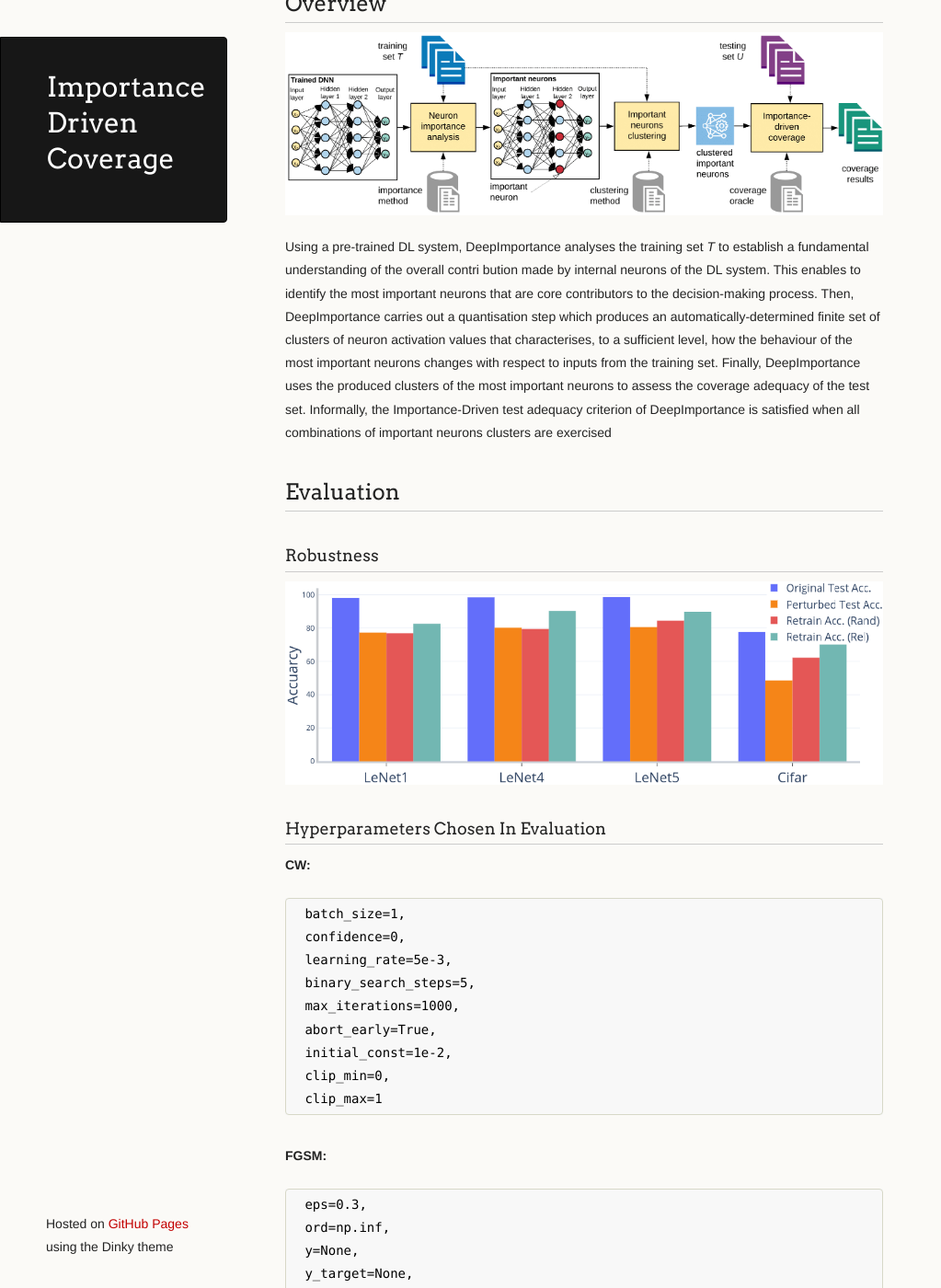
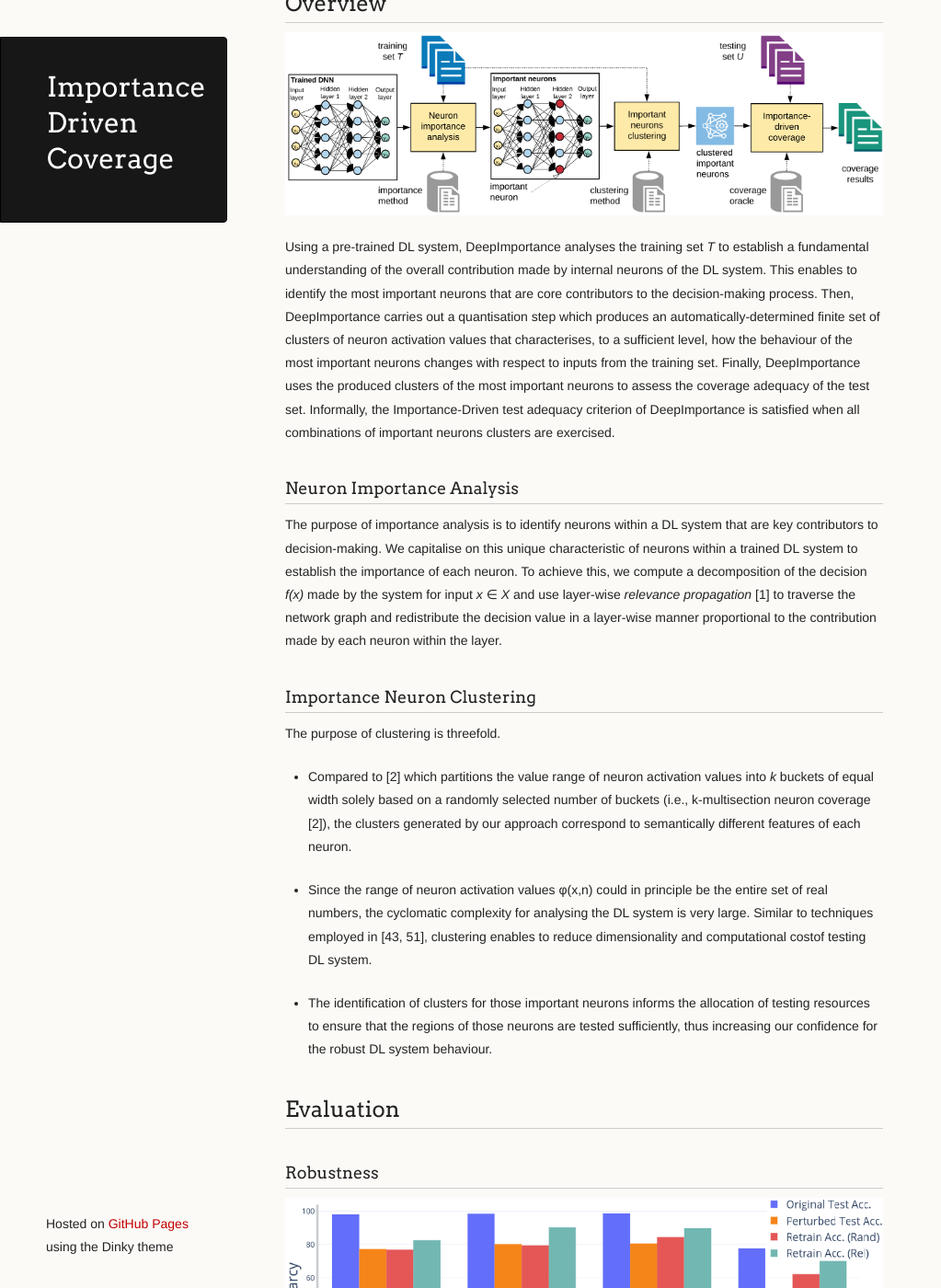
Before and after one commit to DeepImportance/deepimportance.github.io, a Jekyll site: the page built from index.md, in a window 1280 px wide and 1400 px high, scrolled down 516 px. Shown: the whole window at 92% size, without its empty margins (0-1023 px from the left). Built offline with Jekyll 4.4.1, drawn with Linux system fonts in a browser that asks for light colours; the repository's description, which GitHub fills in, is left out; our own code applies the rules of GitHub Pages for plain Markdown files.

Commit message:
add method

```diff
--- a/index.md
+++ b/index.md
@@ -16,10 +16,23 @@ Our empirical evaluation on several DL systems, across multiple DL datasets and
 ![over](./assets/images/overview.png)
 
 Using a pre-trained DL system, DeepImportance analyses the training set
-_T_ to establish a fundamental understanding of the overall contri bution made by internal neurons of the DL system. This enables to identify the most important neurons that are core contributors to the decision-making process. Then, DeepImportance carries out a quantisation step which produces an
+_T_ to establish a fundamental understanding of the overall contribution made by internal neurons of the DL system. This enables to identify the most important neurons that are core contributors to the decision-making process. Then, DeepImportance carries out a quantisation step which produces an
 automatically-determined finite set of clusters of neuron activation values that characterises, to a sufficient level, how the behaviour of the most
 important neurons changes with respect to inputs from the training set. Finally, DeepImportance uses the produced clusters of the most important neurons to assess the coverage adequacy of the test set. Informally, the
-Importance-Driven test adequacy criterion of DeepImportance is satisfied when all combinations of important neurons clusters are exercised
+Importance-Driven test adequacy criterion of DeepImportance is satisfied when all combinations of important neurons clusters are exercised.
+
+### Neuron Importance Analysis
+The purpose of importance analysis is to identify neurons within a DL system that are key contributors to decision-making. We capitalise on this unique characteristic of neurons within a trained DL system to establish the importance of each neuron. To achieve this, we compute a decomposition of the decision _f(x)_ made by the system for input _x_ ∈ _X_ and use layer-wise _relevance propagation_ [1] to traverse the network graph and redistribute the
+decision value in a layer-wise manner proportional to the contribution made by each neuron within the layer.
+
+### Importance Neuron Clustering
+The purpose of clustering is threefold.
+* Compared to [2]  which partitions the value range of neuron activation values into _k_ buckets of equal width solely based on a randomly selected number of buckets (i.e., k-multisection neuron coverage [2]), the clusters generated by our approach correspond to semantically different features of each neuron.
+
+* Since the range of neuron activation values φ(x,n) could in principle be the entire set of real numbers, the cyclomatic complexity for analysing the DL system is very large. Similar to techniques employed in [43, 51], clustering enables to reduce dimensionality and computational costof testing DL system.
+
+* The identification of clusters for those important neurons informs the allocation of testing resources to ensure that the regions of those neurons are tested sufficiently, thus increasing our confidence for the robust DL system behaviour.
+
 
 ## Evaluation
 
```
